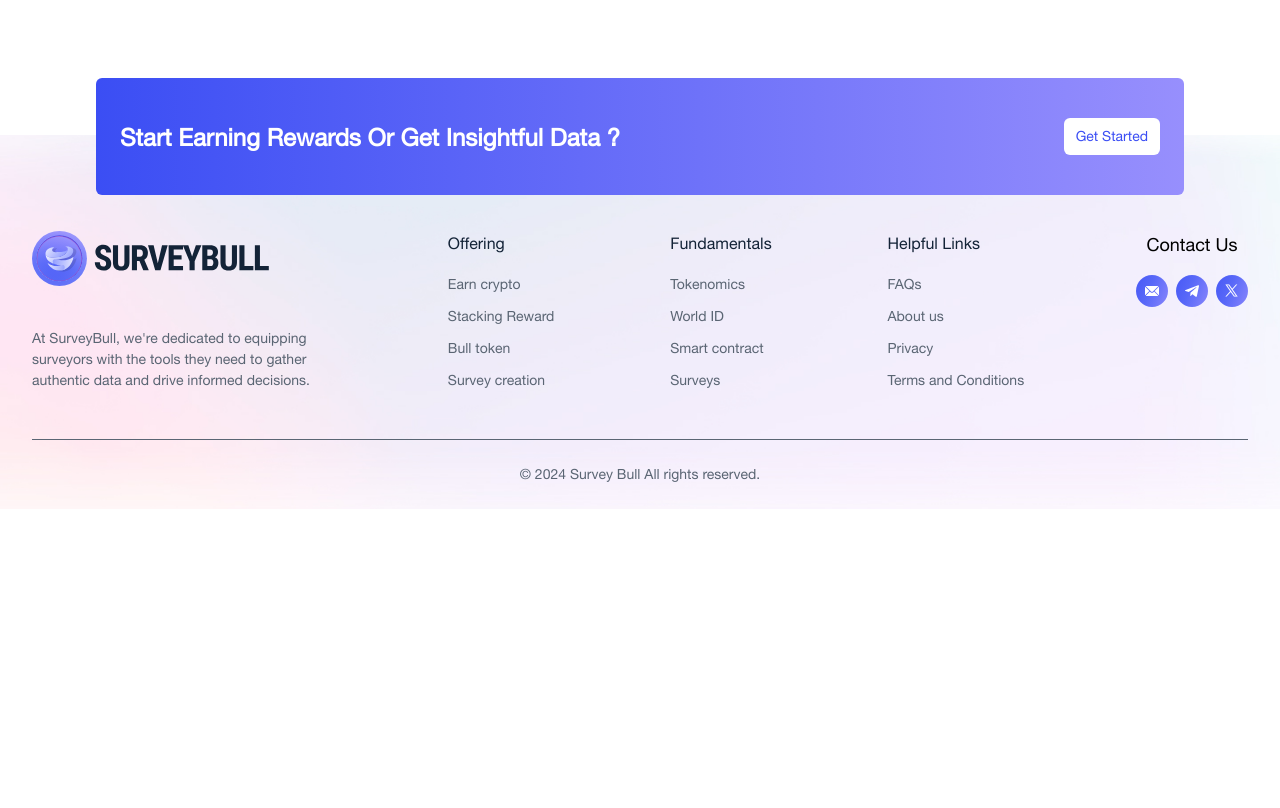
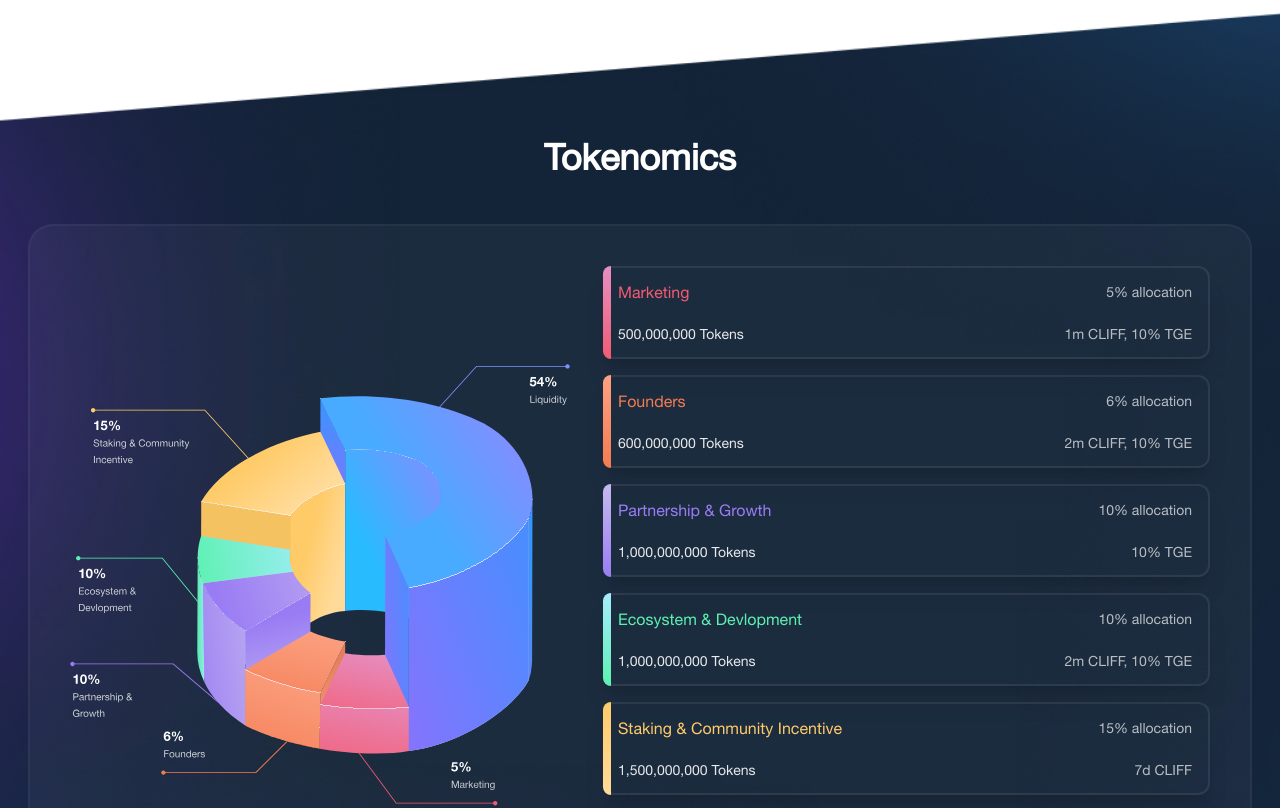
Before and after one commit to surveybull/surveybull.github.io, a React (Vite) app: page / in a window 1280 px wide. Shown: the part 1700-2508 px from the top of the page. Before the commit the page ends 2209 px from the top, so only its background shows below. Built offline with nearby package versions, Linux system fonts and the light colour scheme; a web font is replaced by a local one.

Commit message:
added tokenomics section

```diff
--- a/src/components/Home/Home.jsx
+++ b/src/components/Home/Home.jsx
@@ -48,7 +48,18 @@ function Home() {
         <Surveyor />
         </div>
       </div>
-
+      <div
+        style={{
+          backgroundImage: `url(${SurveyorBg})`,
+          backgroundSize: "cover",
+          backgroundRepeat: "no-repeat",
+          height:"100%",
+        }}
+        >
+        <div className="xl:max-w-[1300px] p-7 mx-auto">
+        <Tokonomics />
+        </div>
+      </div>
       {/* <div className="xl:max-w-[1300px] mx-auto ">
         <div id="why" className="p-1">
           <Why />
--- a/src/components/Home/Tokonomics.jsx
+++ b/src/components/Home/Tokonomics.jsx
@@ -1,32 +1,35 @@
-import tokonomics from "../../assets/tokonomics.svg";
-import { useEffect } from "react";
-import AOS from "aos";
-import "aos/dist/aos.css";
-
+import tokonomics from "../../assets/tokonomicsChart.svg";
+import tokonomicsBg from "../../assets/background/tokonomicsBg.jpg"
 const cardData = [
+  {
+    title: "Marketing",
+    text: "5",
+    tokens: "500,000,000",
+    tge: "10%",
+    cliff: "1m",
+    textColor: "#F35B72",
+    startColor: "#E590C4",
+    endColor: "#F35B72",
+  },
   {
     title: "Founders",
     text: "6",
     tokens: "600,000,000",
     tge: "10%",
     cliff: "2m",
-    color: "#23CE6B",
+    textColor: "#F37B51",
+    startColor: "#FCA283",
+    endColor: "#F37B51"
   },
-  {
-    title: "Marketing",
-    text: "5",
-    tokens: "500,000,000",
-    tge: "10%",
-    cliff: "1m",
-    color: "#EC4AA1",
-  },
+
   {
     title: "Partnership & Growth",
     text: "10",
     tokens: "1,000,000,000",
     tge: "10%",
-    cliff: "3m",
-    color: "#FDEE6D",
+    textColor: "#997CF4",
+    startColor: "#C6B9EF",
+    endColor: "#997CF4"
   },
   {
     title: "Ecosystem & Devlopment",
@@ -34,70 +37,72 @@ const cardData = [
     tokens: "1,000,000,000",
     tge: "10%",
     cliff: "2m",
-    color: "#006DF2",
+    textColor: "#5CF1B1",
+     startColor: "#A7ECFF",
+    endColor: "#5CF1B1"
   },
   {
     title: "Staking & Community Incentive ",
     text: "15",
     tokens: "1,500,000,000",
     cliff: "7d",
-    color: "#FE6B43",
+    textColor: "#FFCB69",
+     startColor: "#FFCB69",
+    endColor: "#FFDB9A"
   },
   {
     title: "Liquidity",
     text: "54",
     tokens: "5,400,000,000",
-    color: "#9133EE",
+    textColor: "#7C91FF",
+    startColor: "#7C91FF",
+    endColor: "#41AFFF"
   },
 ];
 
 const Card = ({ data }) => {
   return (
     <div
-      data-aos={"fade-up"}
-      className={`w-full mt-4 border border-l-4 shadow-xl rounded-xl `}
-      style={{ borderLeftColor: data.color }}
+      className={`w-full border-r-[2px] border-t-[2px] border-b-[2px] border-[#FFFFFF14] shadow-xl relative rounded-xl `}
+
     >
-      <div className="px-4 py-2 font-semibold">{data.title}</div>
-      <div className="flex justify-between pr-3">
-        <div className="px-4 py-2">{data.text}% Allocation</div>
-        <div className="px-4 py-2">{data.tokens} Tokens</div>
+<div
+    className="absolute left-[1px] top-[-2px] bottom-[-2px] w-2"
+    style={{
+      background: `linear-gradient(to bottom, ${data.startColor}, ${data.endColor})`,
+      borderRadius: '12px 0px 0 12px'
+    }}
+  ></div>
+      <div className="h-full w-full flex flex-col justify-evenly px-4 py-3 gap-y-5 rounded-xl" >
+        <div className="flex justify-between items-center">
+          <span className="text-[16px] font-[500]" style={{color:data.textColor}}>{data.title}</span>
+          <span className="text-[14px] font-[400] text-[#B8BDC3] text-end">{data.text}% allocation</span>
+        </div>
+        <div className="flex justify-between items-center">
+          <span className="text-[14px] text-[#E7E9EB] font-[500]">{data.tokens} Tokens</span>
+          <div className="text-[14px] font-[400] text-[#B8BDC3] text-end">
+            {data.cliff && <span>{data.cliff} CLIFF</span>}
+            {data.cliff && data.tge && <span>, </span>}
+            {data.tge && <span>{data.tge} TGE</span>}
+          </div>
+        </div>
       </div>
-      {(data?.tge || data?.cliff) && (
-        <div className="flex justify-between pr-3">
-          {data?.cliff ? (
-            <div className="px-4 py-2">{data.cliff} Cliff</div>
-          ) : (
-            <div></div>
-          )}
-          {data?.tge ? (
-            <div className="px-4 py-2">{data.tge} TGE</div>
-          ) : (
-            <div></div>
-          )}
-        </div>
-      )}
+
     </div>
   );
 };
 
 const Tokonomics = () => {
-  useEffect(() => {
-    AOS.init({ duration: 1000 });
-  }, []);
   return (
-    <div className=" my-[6rem]">
-      <h1
-        data-aos={"fade-up"}
-        className="text-2xl md:text-4xl flex justify-center text-center   tracking-wide  text-[#484848] "
-      >
+    <div className="sm:mt-[8rem] mt-[12rem] sm:mb-[8rem] mb-[4rem]" >
+      <h1 className="flex justify-center text-center text-[#FFFFFF] sm:text-[36px] text-[24px] font-[700]">
         Tokenomics
       </h1>
-      <div className="md:flex mt-20 px-2  ">
-        <div data-aos={"fade-up"} className="w-full flex items-center">
-          <img src={tokonomics} />
+      <div className="flex gap-8 lg:flex-row flex-col sm:mt-10 mt-6 rounded-[25px] sm:p-10 p-5  bg-[#FFFFFF0A] border-2 border-[#FFFFFF0A] " >
+        <div className="flex items-center justify-center">
+          <img src={tokonomics} className="md:min-w-[500px] md:min-h-[500px] min-w-[200px] min-h-[200px]" />
         </div>
-        <div className=" max-w-[500px] px-3 md:pl-6 w-full">
+        <div className="w-full grid lg:grid-cols-1 sm:grid-cols-2 grid-cols-1 gap-4 ">
           {cardData.map((item) => {
             return <Card data={item} />;
           })}
```
Also changed, not shown: src/assets/background/tokonomicsBg.jpg (added), src/assets/tokonomicsChart.svg (added).
